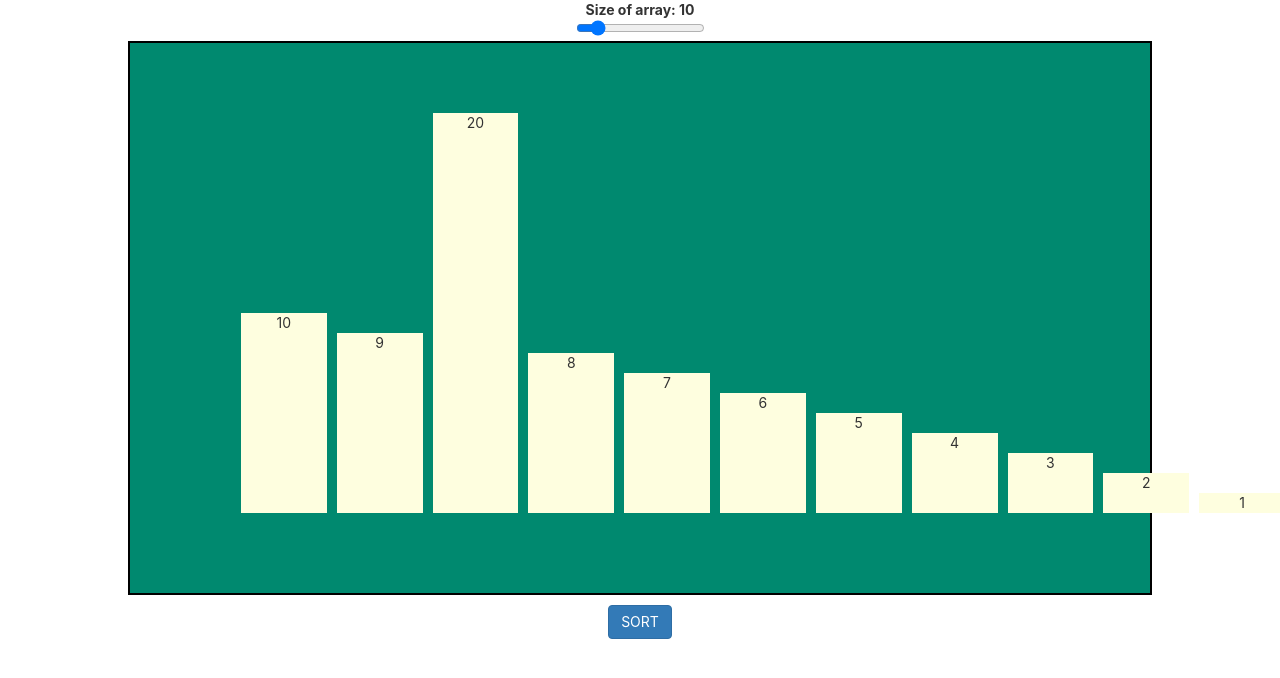
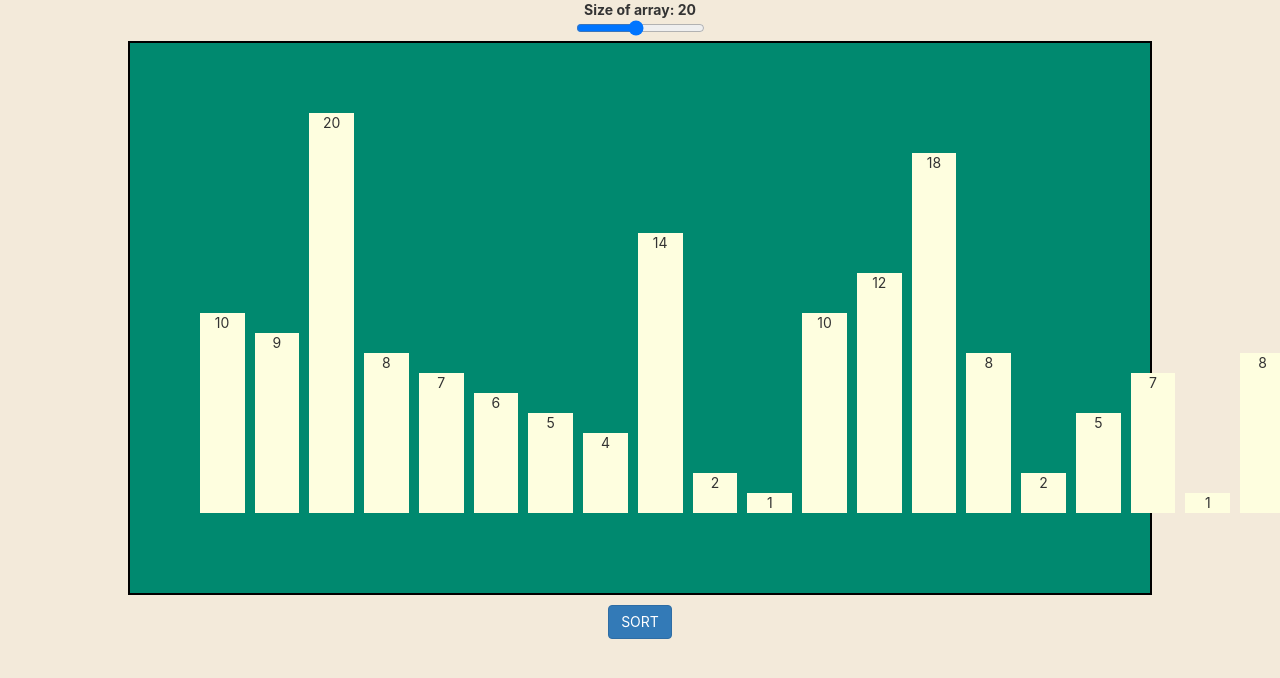
Before and after one commit to Shashikantthakur329/sorting_visualizer, a React (Create React App) app: page / in a window 1280 px wide. Shown: the top 678 px of the page. Built offline with nearby package versions, Linux system fonts and the light colour scheme.

Commit message:
color and files for sorting added

```diff
--- a/src/App.css
+++ b/src/App.css
@@ -1,3 +1,7 @@
+body{
+  background-color: #f3eada;
+}
+
 .App {
   text-align: center;
   background-color: #00896f;
@@ -75,8 +79,23 @@
 }
 
 
-#elem{
+.elem{
   background-color: #fefedf;
   align-self: end;
   gap: 10px;
 }
+
+.elemCurr{
+  background-color: red;
+  align-self: end;
+  gap: 10px;
+}
+
+
+#curr{
+  background-color: red !important;
+}
+
+#toSwap{
+  background-color: green;
+}
--- a/src/App.js
+++ b/src/App.js
@@ -1,22 +1,28 @@
 import './App.css';
 import {useEffect, useState} from 'react'
 import Bar from './Bar'
-import {RangeStepInput} from 'react-range-step-input';
+// import {RangeStepInput} from 'react-range-step-input';
 import Slider from './Slider'
+import bubbleSort from './BubbleSort';
 // const size = 10;
 
 function App() {
-  var [arr, setArr] = useState([10,9,20,8,7,6,5,4,3,2,1]);
+  var [arr, setArr] = useState([10,9,20,8,7,6,5,4,14,2,1,10,12,18,8,2,5,7,1,8]);
+  var [cls, setCls] = useState([0,0,0,0,0,0,0,0,0,0,0,0,0,0,0,0,0,0,0,0,0]);
   // var [sizeArr, setSize] = useState(10);
+
   function sizeArr(size_)
   {
     var tempArr = new Array(size_);
+    var clsArr = new Array(size_);
     for(var i = 0; i < size_; i++)
     {
+      clsArr[i] = 0;
       tempArr[i] = Math.random();
       tempArr[i] = Math.floor((tempArr[i] *1000))%20 + 1;
     }
-    setArr(tempArr)
+    setCls(clsArr);
+    setArr(tempArr);
   }
 
   function Sleep(ms)
@@ -24,31 +30,12 @@ function App() {
     return new Promise(resolve => setTimeout(resolve, ms));
   }
 
-  async function sort()
-  {
-    const arrCopy = [...arr];
-    const n = arrCopy.length;
-
-    for (let i = 0; i < n - 1; i++) {
-      for (let j = 0; j < n - 1 - i; j++)
-        {
-          if(arrCopy[j] > arrCopy[j + 1]){
-            const temp = arrCopy[j];
-            arrCopy[j] =  arrCopy[j + 1];
-            arrCopy[j + 1] = temp;
-            setArr([...arrCopy]);
-            await Sleep(50);
-          }
-        }
-      }
-  }
 
   useEffect(() => {
     console.log("asdasd");
   },[arr]);
 
-
-
+  // var sort = bubbleSort(_arr = arr, _cls = cls, _setCls = setCls)
   return (
     <>
 
@@ -56,10 +43,10 @@ function App() {
           {/* <RangeStepInput /> */}
           <div className="App">
           {/* <Slider></Slider> */}
-          <Bar arr={arr} />
+          <Bar arr={arr} clsarr = {cls} />
           </div>
 
-      <button type="button" className="btn btn-primary" style = {{"display" : "grid","margin" : "auto", "margin-top" : "10px"}} onClick={sort}>SORT</button>
+      <button type="button" className="btn btn-primary" style = {{"display" : "grid","margin" : "auto", "margin-top" : "10px"}} onClick={bubbleSort.bind(null, arr, setArr, cls, setCls)}>SORT</button>
     </>
   );
 }
--- a/src/Bar.js
+++ b/src/Bar.js
@@ -1,7 +1,7 @@
-export default function Bar({arr}){
+export default function Bar({arr, clsarr}){
     return (
         <>
-            <div className ="container" style={{"height" : "550px", "grid-template-columns":  `repeat(${arr.length + 1}, 1fr)`}}>{arr.map((x) => <div id="elem" style={{height: `${x * 20}px`}}> {x}</div>)}</div>
+            <div className ="container"  style={{"height" : "550px", "grid-template-columns":  `repeat(${arr.length + 1}, 1fr)`}}>{arr.map((x, indx) => <div className="elem" id = {clsarr[indx] === 1 ? "curr" : clsarr[indx] === 2 ? "toSwap" : "notCurr"} style={{height: `${x * 20}px`}}> {x}</div>)}</div>
         </>
     );
 }
--- /dev/null
+++ b/src/BubbleSort.js
@@ -0,0 +1,44 @@
+import React, {useState} from "react";
+
+// import {arr, setArr, cls, setCls} from './App'
+function Sleep(ms)
+{
+  return new Promise(resolve => setTimeout(resolve, ms));
+}
+
+
+async function bubbleSort(_arr, _setArr, _cls, _setCls)
+{
+  const arrCopy = [..._arr];
+  const n = arrCopy.length;
+  const clsCopyref = new Array(_cls.length);
+  clsCopyref.fill(0);
+  const clsCopy = [..._cls]
+  for (let i = 0; i < n - 1; i++) {
+    // clsCopy[i] = 1;
+    // setCls(clsCopy);
+    for (let j = 0; j < n - 1 - i; j++)
+      {
+        if(arrCopy[j] > arrCopy[j + 1]){
+          clsCopy[j] = 2;
+          clsCopy[j + 1] = 2;
+          _setCls([...clsCopy]);
+          // await Sleep(30);
+          const temp = arrCopy[j];
+          arrCopy[j] =  arrCopy[j + 1];
+          arrCopy[j + 1] = temp;
+          _setArr([...arrCopy]);
+          clsCopyref[j] = 0;
+          clsCopyref[j + 1] = 0;
+          _setCls([...clsCopyref]);
+          await Sleep(40);
+        }
+      }
+      clsCopyref[n - i - 1] = 1;
+      _setCls(clsCopyref);
+    }
+    clsCopyref[0] = 1;
+    _setCls(clsCopyref)
+}
+
+export default bubbleSort;
--- a/src/Slider.js
+++ b/src/Slider.js
@@ -2,7 +2,7 @@ import React, {useState} from "react";
 
 
 function Slider({onSliderChange}){
-    const [sliderValue, setSliderValue] = useState(10);
+    const [sliderValue, setSliderValue] = useState(20);
 
     const SliderValChanged = (event) =>{
         const newVal = event.target.value;
@@ -18,7 +18,7 @@ function Slider({onSliderChange}){
             <input
               type="range"
               min="7"
-              max="30"
+              max="35"
               step="1"
               value={sliderValue}
               onChange={SliderValChanged}
```
